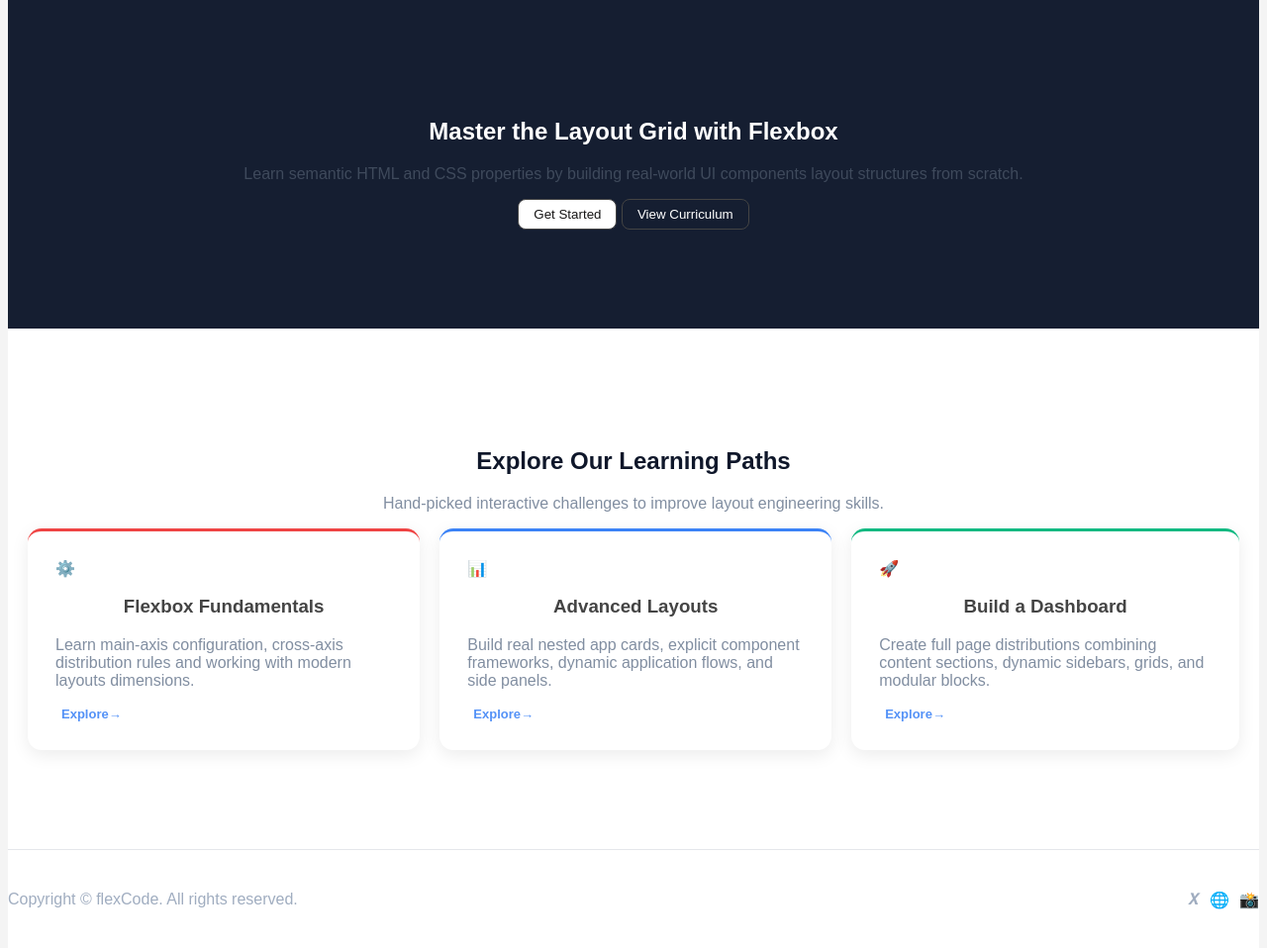
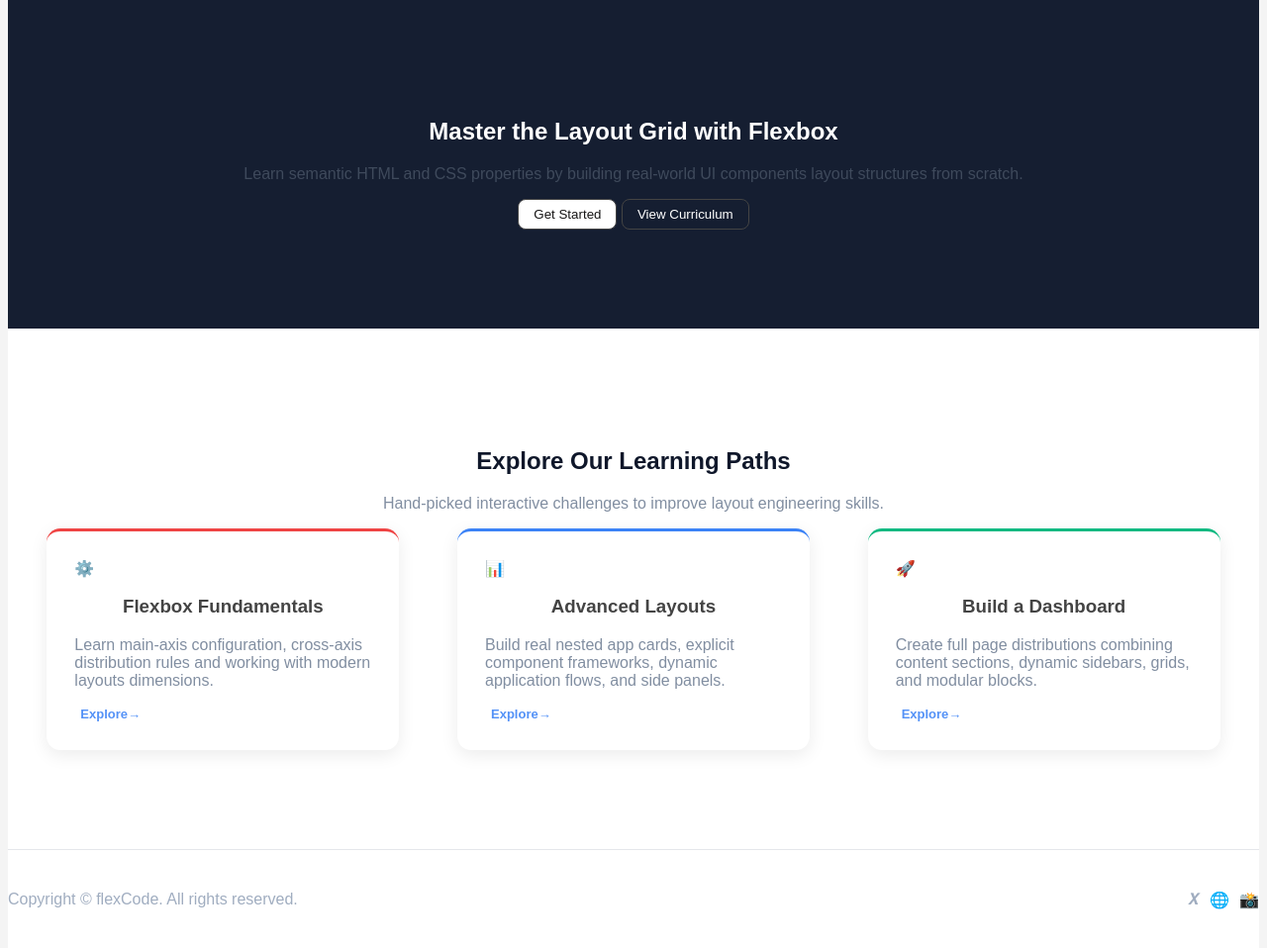
Before and after one commit to borisme78/borisme78.github.io, a plain HTML site: page CSS-FlexHW/index.html in a window 1280 px wide. Shown: the part 78-1036 px from the top of the page at 99% size. Drawn offline with Linux system fonts and the light colour scheme.

Commit message:
aded new css

```diff
--- a/CSS-FlexHW/style.css
+++ b/CSS-FlexHW/style.css
@@ -11,6 +11,7 @@ body {
     align-items: center;
     padding: 20px 70px;
     background: white;
+    flex-wrap: wrap;
 }
 
 nav {
@@ -113,10 +114,13 @@ nav a {
 .box-container {
     display: flex;
     flex-direction: row;
+    flex-wrap: wrap;
     gap: 20px;
     width: 100%;
+    justify-content: space-around ;
 }
 .box1 {
+    width: 300px;
     background-color: white;
     color: #444;
     padding: 28px;
@@ -126,6 +130,7 @@ nav a {
     box-shadow: 0 5px 18px rgba(0,0 , 0, 0.08)
 }
 .box2 {
+    width: 300px;
     background-color: white;
     color: #444;
     padding: 28px;
@@ -135,6 +140,7 @@ nav a {
     box-shadow: 0 5px 18px rgba(0,0 , 0, 0.08)
 }
 .box3 {
+    width: 300px;
     background-color: white;
     color: #444;
     padding: 28px;
@@ -142,6 +148,7 @@ nav a {
     text-align: center;
     border-top: 3px solid #10b981;
     box-shadow: 0 5px 18px rgba(0,0 , 0, 0.08)
+
 }
 .left-text {
     text-align: left;
```
